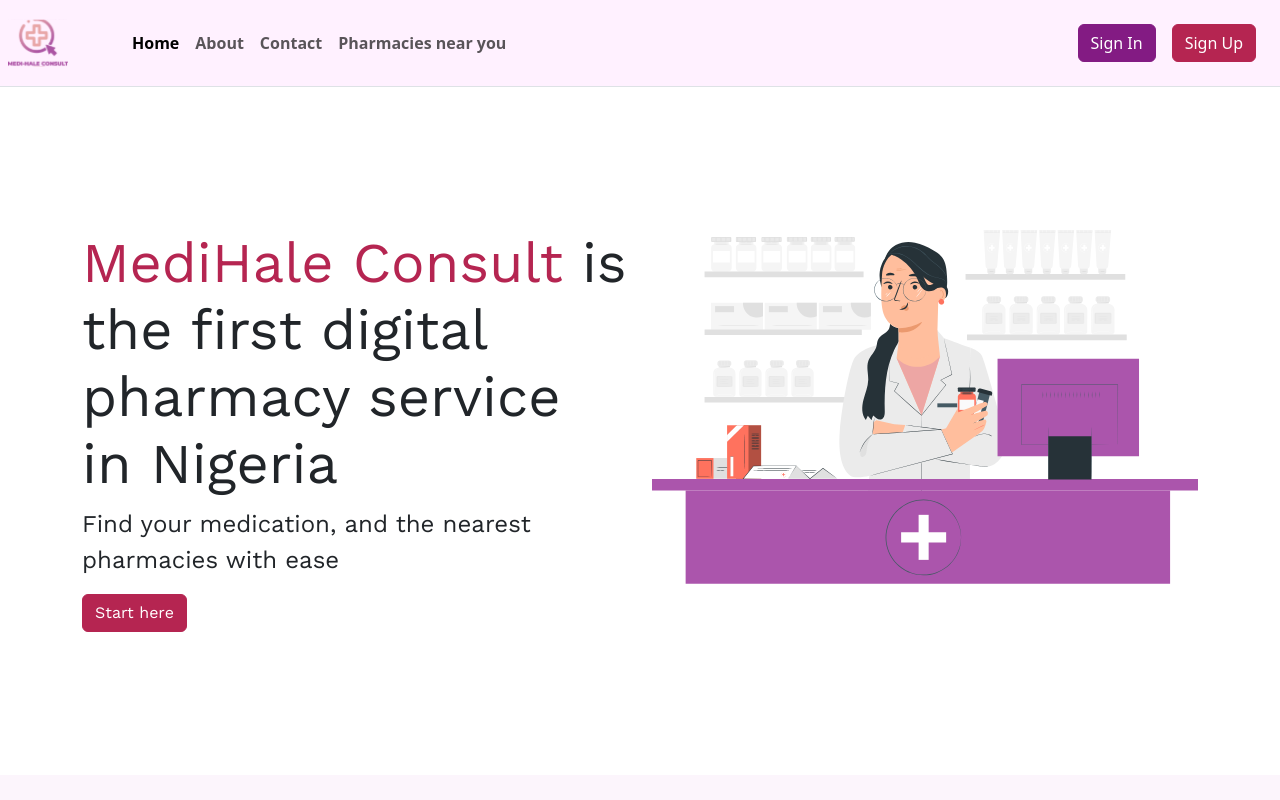
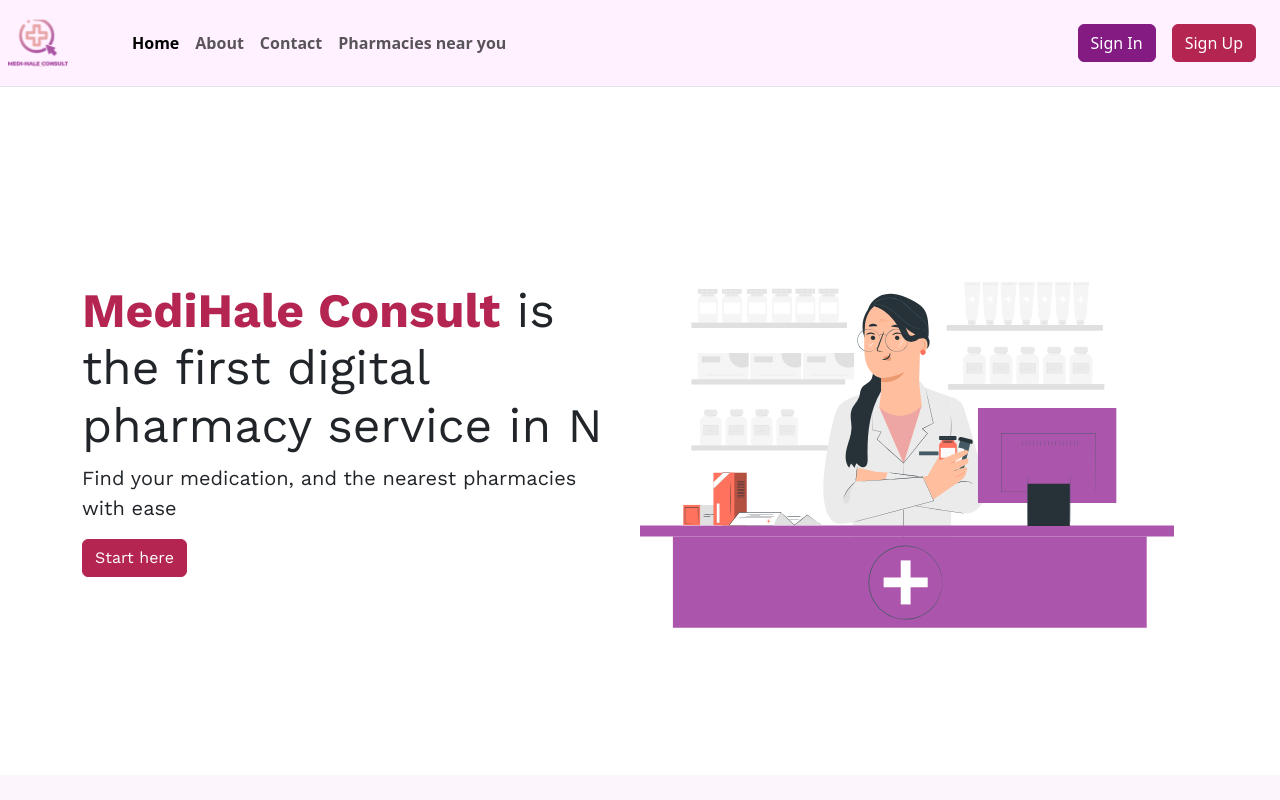
Before and after one commit to seregheik/medicareplus, a React (Vite) app: page / in a window 1280 px wide. Shown: the top 800 px of the page. Built offline with nearby package versions, Linux system fonts and the light colour scheme.

Commit message:
more changes

```diff
--- a/package.json
+++ b/package.json
@@ -16,12 +16,15 @@
     "@mui/icons-material": "^5.15.3",
     "@mui/material": "^5.15.3",
     "bootstrap": "^5.3.2",
+    "framer-motion": "^10.18.0",
     "react": "^18.2.0",
     "react-bootstrap": "^2.9.2",
     "react-dom": "^18.2.0",
     "react-hook-form": "^7.49.3",
     "react-icons": "^4.12.0",
     "react-router-dom": "^6.21.1",
+    "react-simple-typewriter": "^5.0.1",
+    "typewriter-effect": "^2.21.0",
     "yup": "^1.3.3"
   },
   "devDependencies": {
--- a/src/App.tsx
+++ b/src/App.tsx
@@ -4,6 +4,7 @@ import {
   createBrowserRouter,
   createRoutesFromElements,
   RouterProvider,
+  useLocation
 } from "react-router-dom";
 
 import About from "./pages/About";
@@ -24,14 +25,14 @@ import {
   PrivacyPolicies,
 } from "./data";
 import Privacy from "./pages/PrivacyPolicy";
-
+import { AnimatePresence } from "framer-motion";
 
 
 
 
 const router = createBrowserRouter(
   createRoutesFromElements(
-    <Route path="/" element={<NavBar />}>
+    <Route  path="/" element={<NavBar />}>
 
       <Route path="*" element={<PageInvalid />} />
       <Route
@@ -62,7 +63,8 @@ const router = createBrowserRouter(
 );
 
 function App() {
-  return <RouterProvider router={router} />;
+
+  return <AnimatePresence><RouterProvider router={router} /></AnimatePresence>;
 }
 
 export default App;
--- a/src/components/ContactComponent.tsx
+++ b/src/components/ContactComponent.tsx
@@ -35,7 +35,7 @@ const ContactComponent = (props: {
   // console.log(featureMessage);
   return (
     <div>
-      <section id="how-it-works" className="bg-light d-flex">
+      <section id="how-it-works" className="bg-light pt-5 d-flex">
         <div className="align-self-center container">
           <div className="shop-header text-start text-primary">
             <div className="fs-6 fw-light work-sans shop-question">
--- a/src/components/NavBar.tsx
+++ b/src/components/NavBar.tsx
@@ -22,7 +22,7 @@ const NavBar = () => {
         </div>
         <Navbar.Collapse id="responsive-navbar-nav">
           <Nav className="me-auto text-center">
-            <Nav.Link href="#">
+            <Nav.Link as='div' href="#">
               <ul className="navbar-nav">
                 <Nav.Link href="" className="nav-item"></Nav.Link>
                 <li className="nav-item">
@@ -50,7 +50,7 @@ const NavBar = () => {
 
           </Nav>
           <Nav>
-          <Nav.Link className="" href="">
+          <Nav.Link as='div' className="" href="#">
               <div className="nav d-flex justify-content-center ms-auto">
                 <div className="nav-link">
                   <Link to="log-in" className="btn btn-primary">
@@ -67,7 +67,7 @@ const NavBar = () => {
           </Nav>
         </Navbar.Collapse>
       </Navbar>
-      <Outlet />
+      <Outlet/>
       <section className="footer-bg">
         <Footer />
       </section>
--- a/src/custom.css
+++ b/src/custom.css
@@ -215,9 +215,9 @@
   --bs-btn-disabled-border-color: #b52551;
 }
 
-/* .header-info {
-  font-size: 3rem !important;
-} */
+.header-info {
+  min-height: 21vh;
+}
 
 /* #cta {
   background-color: #B52551;
@@ -337,3 +337,7 @@
 -webkit-box-shadow: 0px 0px 24px 3px rgba(0,0,0,0.1);
 -moz-box-shadow: 0px 0px 24px 3px rgba(0,0,0,0.1);
 }
+
+/* .minheightdis {
+  min-height: 22rem;
+} */
--- a/src/pages/About.tsx
+++ b/src/pages/About.tsx
@@ -2,16 +2,18 @@ import OurTeam from "../components/OurTeam"
 import CtaDownloadApp from "../components/CtaDownloadApp"
 import HowItWorks from "../components/HowItWorks"
 import { AboutContent } from "../data"
+import { motion } from 'framer-motion';
+
 const About = () => {
   return (
-    <div>
+    <motion.div initial={{opacity: 0}} animate={{opacity: 1}} exit={{opacity: 0}}>
       <HowItWorks information= {AboutContent}/>
       <OurTeam/>
       section
       <section id="cta" className="bg-secondary">
       <CtaDownloadApp/>
       </section>
-    </div>
+    </motion.div>
   )
 }
 
--- a/src/pages/Contact.tsx
+++ b/src/pages/Contact.tsx
@@ -1,15 +1,14 @@
 import ContactComponent from "../components/ContactComponent"
 import { ContactDetails } from "../data"
 import CtaDownloadApp from "../components/CtaDownloadApp"
-
+import { motion } from 'framer-motion';
 
 const Contact = () => {
   return (
-    <div>
+    <motion.div initial={{opacity: 0}} animate={{opacity: 1}} exit={{opacity: 0}}>
       <ContactComponent information={ContactDetails}/>
       <div className="bg-secondary"> <CtaDownloadApp /></div>
-
-    </div>
+    </motion.div>
   )
 }
 
--- a/src/pages/Home.tsx
+++ b/src/pages/Home.tsx
@@ -3,21 +3,27 @@ import { Paper } from "@mui/material";
 import Rating from "@mui/material/Rating";
 import ShopAd from '../components/ShopAd';
 import { Link } from 'react-router-dom';
+import { motion } from 'framer-motion';
+import {Typewriter} from 'react-simple-typewriter';
 
 import CtaDownloadApp from "../components/CtaDownloadApp";
 import HowItWorks from "../components/HowItWorks";
 
 const Home = (props: any) => {
   return (
-    <div className="work-sans py-5">
+    <motion.div initial={{opacity: 0}} animate={{opacity: 1}} exit={{opacity: 0}} className="work-sans py-5">
       <section id='hero' className="d-flex py-5 container medihale-intro">
-        <div className="row align-self-center">
+        <div style={{width:'100%'}} className="row align-self-center">
           <div className="col-sm-12 col-lg-6 pb-5 text-md-start text-sm-center intro-content">
-            <h1 className="fw-normal display-4  header-info">
-              <span className="text-secondary">{props.title}</span>
-              {props.information.homePageIntro}
+            <h1 className="fw-normal minheightdis display-5  header-info">
+              <span className="text-secondary fw-bold">
+                {props.title}</span>
+                <Typewriter words= {[props.information.homePageIntro, ' Committed to bringing you the best']}
+                loop={0}
+                />
+
             </h1>
-            <p className="fs-4">{props.information.description}</p>
+            <p className="fs-5">{props.information.description}</p>
             <Link to='/sign-up' className="btn  btn-secondary">Start here</Link>
           </div>
           <div className="col-sm-12 col-lg-6 text-center image-container">
@@ -95,7 +101,7 @@ const Home = (props: any) => {
       <CtaDownloadApp/>
       </section>
 
-    </div>
+    </motion.div>
   );
 };
 
--- a/src/pages/PrivacyPolicy.tsx
+++ b/src/pages/PrivacyPolicy.tsx
@@ -5,14 +5,12 @@ import {
   ReactPortal,
   Key,
 } from "react";
+import { motion } from 'framer-motion';
 
 const Privacy = (props: any) => {
-  // const hey = [{yam:'r', p:'t'},{yam:'t', p:'rrr'}]
   const Termsdata = props.information.privacyPolicy;
-  // console.log(Termsdata)
-  // console.log(hey)
   return (
-    <section className="container">
+    <motion.section initial={{opacity: 0}} animate={{opacity: 1}} exit={{opacity: 0}} className="container">
       <h1 className="text-center text-3xl text-primary font-bold mt-8">
         Privacy Policy
       </h1>
@@ -60,7 +58,7 @@ const Privacy = (props: any) => {
           }
         )}
       </div>
-    </section>
+    </motion.section>
   );
 };
 
--- a/src/pages/Signup.tsx
+++ b/src/pages/Signup.tsx
@@ -5,6 +5,8 @@ import { Link } from "react-router-dom";
 import { useForm } from "react-hook-form";
 import * as yup from "yup";
 import { yupResolver } from "@hookform/resolvers/yup";
+import { motion } from 'framer-motion';
+
 
 const Signup = () => {
   const schema = yup.object().shape({
@@ -31,7 +33,7 @@ const Signup = () => {
   };
 
   return (
-    <div className="d-flex vh-75 justify-content-center py-5">
+    <motion.div initial={{opacity: 0}} animate={{opacity: 1}} exit={{opacity: 0}} className="d-flex vh-75 justify-content-center py-5">
       <Container className="w-75 text-center py-5" style={{ maxWidth: "30em" }}>
         <div className="login">
           <div className="team-main-title pb-5 text-primary fw-bold fs-4">
@@ -101,7 +103,7 @@ const Signup = () => {
         {/* <GoogleAuth></GoogleAuth> */}
         {/* <AppleAuth></AppleAuth> */}
       </Container>
-    </div>
+    </motion.div>
   );
 };
 
--- a/src/pages/TermsAndConditions.tsx
+++ b/src/pages/TermsAndConditions.tsx
@@ -1,12 +1,12 @@
 import { ReactElement, JSXElementConstructor, ReactNode, ReactPortal, Key } from "react"
-
+import { motion } from 'framer-motion';
 const TermsAndConditions = (props: any) => {
   const hey = [{yam:'r', p:'t'},{yam:'t', p:'rrr'}]
   const Termsdata = (props.information.termsofservice)
   console.log(Termsdata)
   console.log(hey)
   return (
-    <section className='container'>
+    <motion.section initial={{opacity: 0}} animate={{opacity: 1}} exit={{opacity: 0}} className='container'>
       <h1 className="text-center text-3xl text-primary font-bold mt-8">Terms and Conditions</h1>
       <div className="terms text-start">
       {Termsdata.map((termsofservice: {
@@ -22,7 +22,7 @@ const TermsAndConditions = (props: any) => {
         )
       })}
       </div>
-    </section>
+    </motion.section>
   )
 }
 
```
Also changed, not shown: src/pages/Login.tsx (+5 -4 lines), 1 other file (tests, documents, lock files or other folders).
